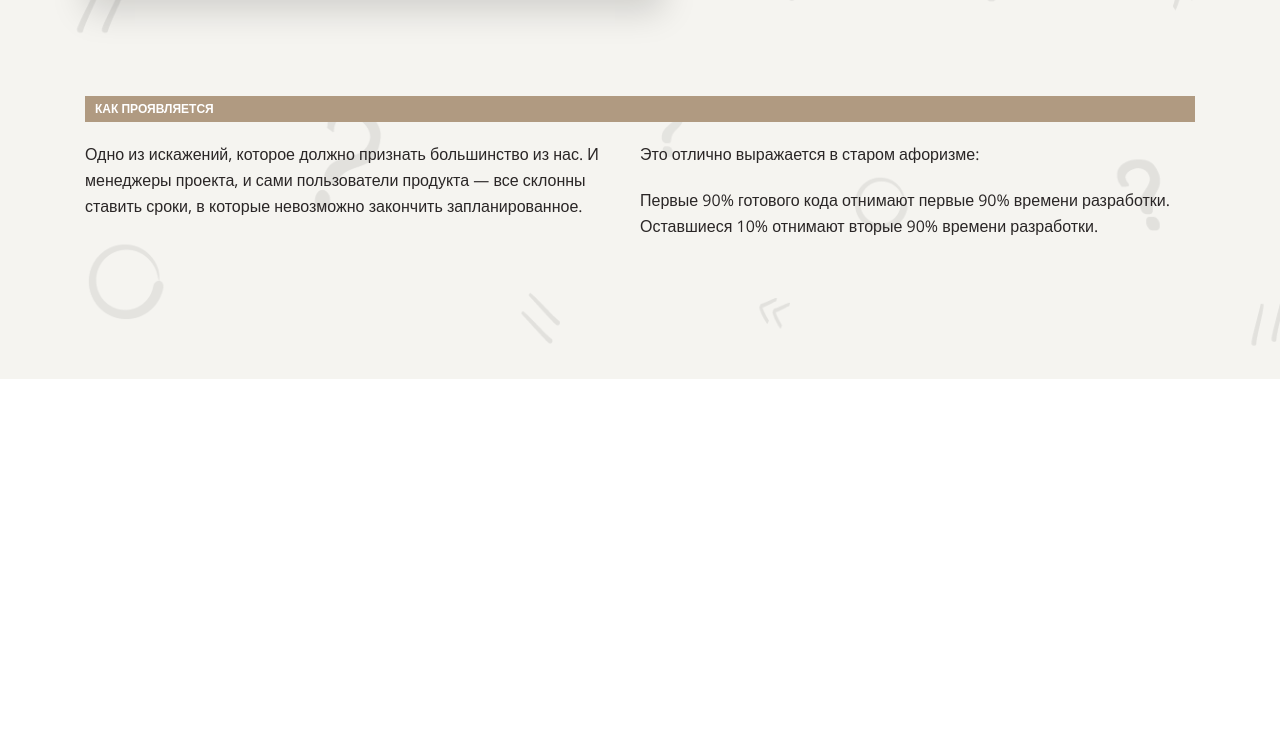
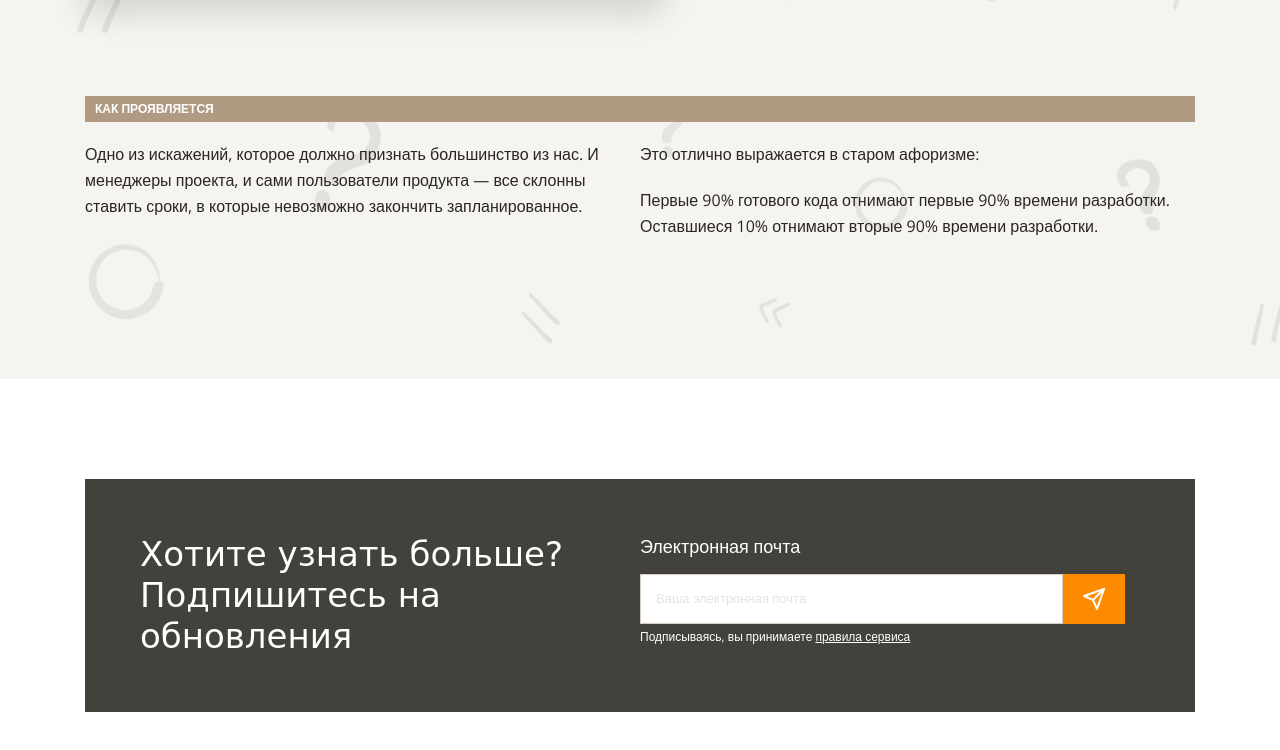
Before and after one commit to iashchuk/layout-designer-project-lvl1, a website: page src/index.html in a window 1280 px wide. Shown: the part 7188-7938 px from the top of the page. Before the commit the page ends 7567 px from the top, so only its background shows below. Drawn offline with nearby package versions, Linux system fonts and the light colour scheme; a web font is replaced by a local one.

Commit message:
Add subscribe form

```diff
--- a/src/index.html
+++ b/src/index.html
@@ -366,6 +366,36 @@
         </div>
       </section>
     </main>
-    <footer></footer>
+    <footer class="footer">
+      <div class="container container-footer bg-dark">
+        <div class="grid">
+          <div class="grid-row grid-row-footer">
+            <div class="grid-column">
+              <h3 class="footer-title text-white">
+                Хотите узнать больше? Подпишитесь на обновления
+              </h3>
+            </div>
+            <div class="grid-column">
+              <form class="form" action="#" >
+                <label class="form-label text-white">Электронная почта</label>
+                <div class="form-field">
+                  <input
+                    class="form-input bg-white"
+                    type="email"
+                    placeholder="Ваша электронная почта"
+                    required
+                  />
+                  <button class="form-submit" type="submit"></button>
+                </div>
+                <p class="form-policy text-white">
+                  Подписываясь, вы принимаете
+                  <a class="form-link text-white" href="#">правила сервиса</a>
+                </p>
+              </form>
+            </div>
+          </div>
+        </div>
+      </div>
+    </footer>
   </body>
 </html>
--- a/src/styles/blocks.css
+++ b/src/styles/blocks.css
@@ -110,3 +110,84 @@
   font-family: var(--font-default);
   text-transform: uppercase;
 }
+
+.footer {
+  padding: 100px 0;
+}
+
+.footer-title {
+  font-weight: 400;
+}
+
+.form {
+  width: 485px;
+}
+
+.form-label {
+  display: flex;
+  margin-bottom: 14px;
+  font-size: 18px;
+}
+
+.form-field {
+  display: flex;
+  height: 50px;
+}
+
+.form-input {
+  flex-grow: 1;
+  margin: 0;
+  padding: 0 15px;
+
+  font-size: 13px;
+
+  border: 1px solid var(--color-white-opacity);
+
+  outline: none;
+}
+
+.form-input::placeholder {
+  font-size: 13px;
+  font-family: var(--font-default);
+  opacity: 0.2;
+}
+
+.form-submit {
+  display: flex;
+  align-items: center;
+  justify-content: center;
+
+  width: 62px;
+  margin: 0;
+  padding: 0;
+
+  background: var(--color-main);
+
+  border: none;
+
+  cursor: pointer;
+
+  transition: background 0.5s;
+}
+
+.form-submit::before {
+  width: 24px;
+  height: 24px;
+
+  content: url(../images/send.svg);
+}
+
+.form-submit:hover {
+  background: var(--color-main-hover);
+}
+
+.form-policy {
+  margin: 0;
+  padding: 0;
+
+  font-size: 12px;
+}
+
+.form-link {
+  text-decoration: underline;
+}
--- a/src/styles/style.css
+++ b/src/styles/style.css
@@ -110,6 +110,10 @@ a {
   padding-top: 200px;
 }
 
+.container-footer {
+  padding: 55px;
+}
+
 .overflow-hidden {
   overflow: hidden;
 }
@@ -199,6 +203,11 @@ a {
   margin-bottom: 100px;
 }
 
+.grid-row-footer,
+.grid-row-footer .grid-column p {
+  margin-bottom: 0;
+}
+
 .grid-column {
   display: flex;
   flex-direction: column;
```
